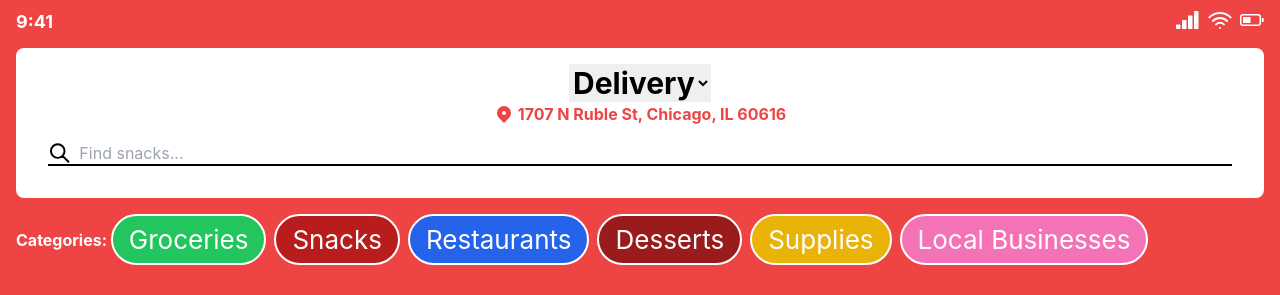
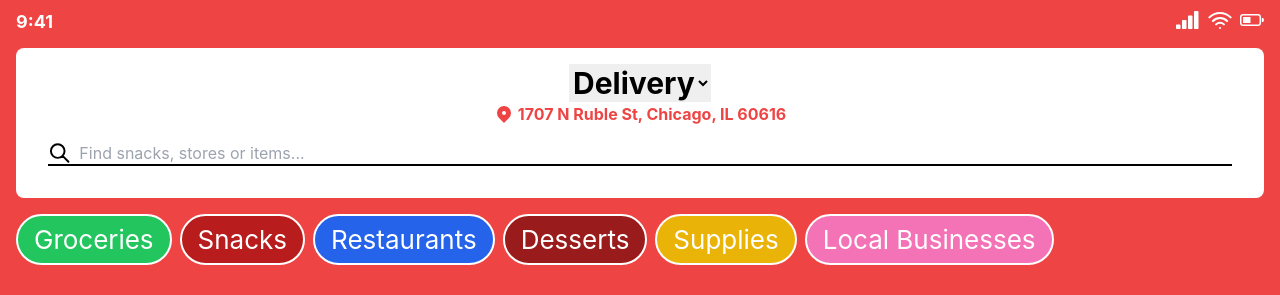
Before and after one commit to chukwumaokere/snacka, a React (Vite) app: page /home in a window 1280 px wide. Shown: the top 295 px of the page. Built offline with nearby package versions, Linux system fonts and the light colour scheme.

Commit message:
Update components

```diff
--- a/src/components/Header.tsx
+++ b/src/components/Header.tsx
@@ -40,7 +40,7 @@ function Header () {
                 </div>
             </div>
             <Box className='w-full p-4'>
-                <SearchBar placeholder='Find snacks...' />
+                <SearchBar placeholder='Find snacks, stores or items...' />
             </Box>
         </div>
     );
--- a/src/views/Home.tsx
+++ b/src/views/Home.tsx
@@ -56,7 +56,7 @@ function Home () {
                 <Header />
             </Box>
             <Box className='flex w-full my-4 items-center'>
-                <span className='text-white font-bold'>Categories:&nbsp;</span><CategoryCarousel />
+                <CategoryCarousel />
             </Box>
             <ScrollableBox>
                 {/* eslint-disable-next-line react/jsx-key*/}
```
